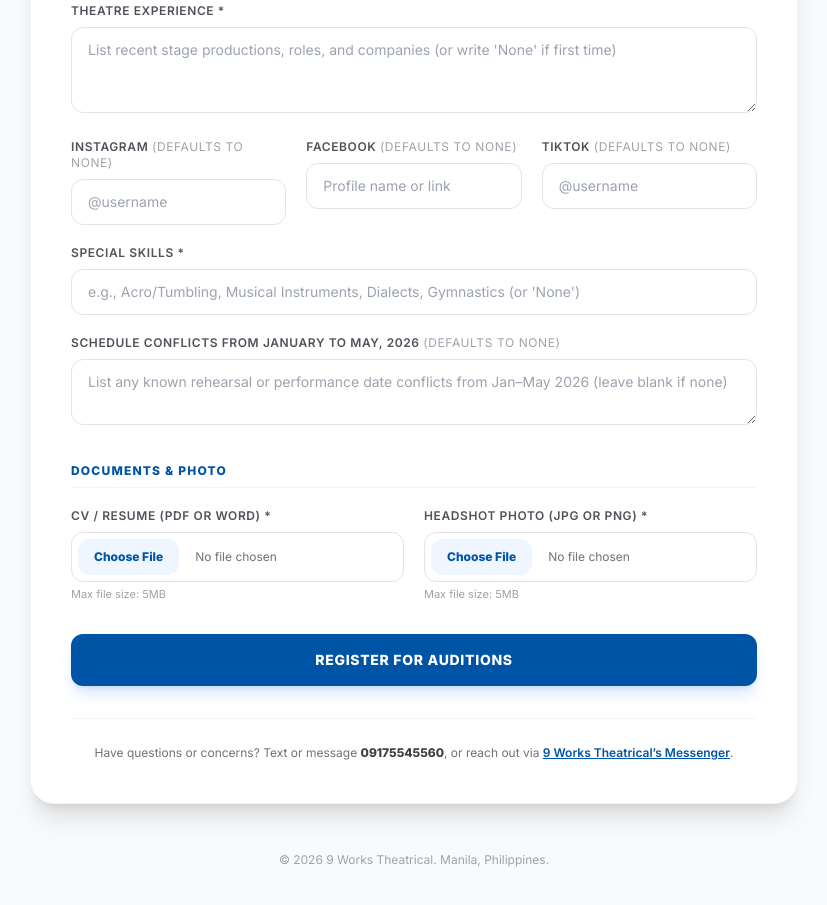
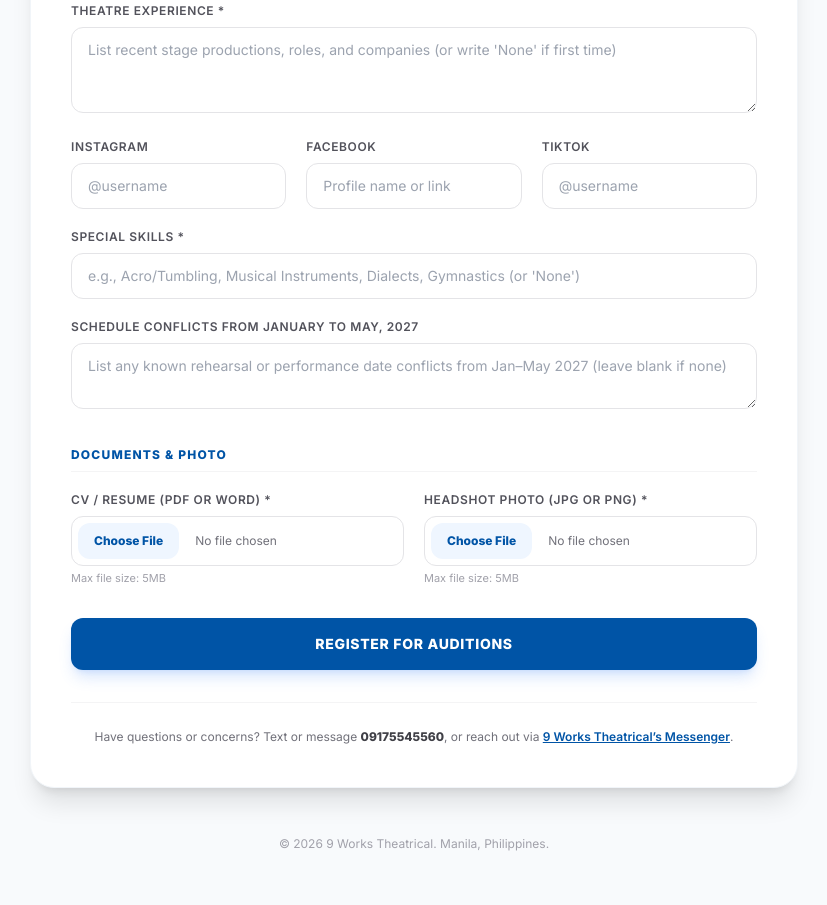
Before and after one commit to macrogue/9WT-Website, a plain HTML site: page auditionform/index.html in a window 1280 px wide. Shown: the part 1018-1923 px from the top of the page, without its empty margins (226-1053 px from the left). Drawn offline with nearby package versions, Linux system fonts and the light colour scheme.

Commit message:
Update index.html

```diff
--- a/auditionform/index.html
+++ b/auditionform/index.html
@@ -108,15 +108,15 @@
                 <!-- SOCIAL MEDIA ACCOUNTS (Auto-defaults to "None" if left empty) -->
                 <div class="grid grid-cols-1 md:grid-cols-3 gap-5 mb-5">
                     <div>
-                        <label for="instagram" class="block font-semibold text-xs uppercase tracking-wider text-zinc-600 mb-2">Instagram <span class="text-zinc-400 font-normal">(Defaults to None)</span></label>
+                        <label for="instagram" class="block font-semibold text-xs uppercase tracking-wider text-zinc-600 mb-2">Instagram</label>
                         <input type="text" id="instagram" placeholder="@username" class="w-full px-4 py-3 rounded-xl border border-zinc-200 focus:border-[var(--nine-works-blue)] focus:ring-2 focus:ring-blue-100 outline-none transition-all text-sm">
                     </div>
                     <div>
-                        <label for="facebook" class="block font-semibold text-xs uppercase tracking-wider text-zinc-600 mb-2">Facebook <span class="text-zinc-400 font-normal">(Defaults to None)</span></label>
+                        <label for="facebook" class="block font-semibold text-xs uppercase tracking-wider text-zinc-600 mb-2">Facebook</label>
                         <input type="text" id="facebook" placeholder="Profile name or link" class="w-full px-4 py-3 rounded-xl border border-zinc-200 focus:border-[var(--nine-works-blue)] focus:ring-2 focus:ring-blue-100 outline-none transition-all text-sm">
                     </div>
                     <div>
-                        <label for="tiktok" class="block font-semibold text-xs uppercase tracking-wider text-zinc-600 mb-2">TikTok <span class="text-zinc-400 font-normal">(Defaults to None)</span></label>
+                        <label for="tiktok" class="block font-semibold text-xs uppercase tracking-wider text-zinc-600 mb-2">TikTok</label>
                         <input type="text" id="tiktok" placeholder="@username" class="w-full px-4 py-3 rounded-xl border border-zinc-200 focus:border-[var(--nine-works-blue)] focus:ring-2 focus:ring-blue-100 outline-none transition-all text-sm">
                     </div>
                 </div>
@@ -127,8 +127,8 @@
                 </div>
 
                 <div class="mb-8">
-                    <label for="conflicts" class="block font-semibold text-xs uppercase tracking-wider text-zinc-600 mb-2">Schedule Conflicts from January to May, 2026 <span class="text-zinc-400 font-normal">(Defaults to None)</span></label>
-                    <textarea id="conflicts" rows="2" placeholder="List any known rehearsal or performance date conflicts from Jan–May 2026 (leave blank if none)" class="w-full px-4 py-3 rounded-xl border border-zinc-200 focus:border-[var(--nine-works-blue)] focus:ring-2 focus:ring-blue-100 outline-none transition-all text-sm"></textarea>
+                    <label for="conflicts" class="block font-semibold text-xs uppercase tracking-wider text-zinc-600 mb-2">Schedule Conflicts from January to May, 2027</label>
+                    <textarea id="conflicts" rows="2" placeholder="List any known rehearsal or performance date conflicts from Jan–May 2027 (leave blank if none)" class="w-full px-4 py-3 rounded-xl border border-zinc-200 focus:border-[var(--nine-works-blue)] focus:ring-2 focus:ring-blue-100 outline-none transition-all text-sm"></textarea>
                 </div>
 
                 <!-- FILE UPLOADS -->
```
